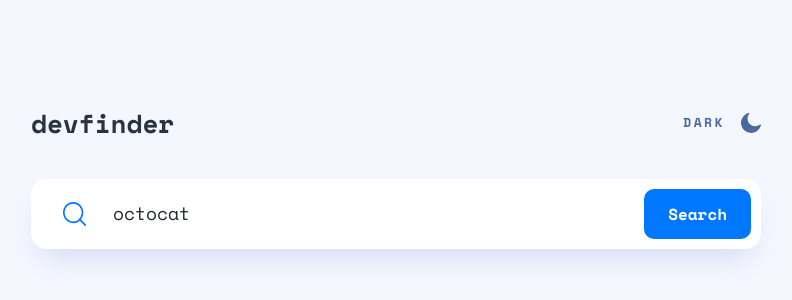
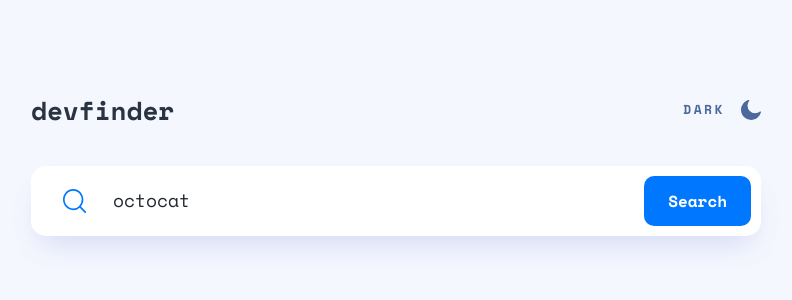
Before and after one commit to kevinndlc/github-user-search-app, a Vue app: page / in a window 1280 px wide. Shown: the part 224-524 px from the top of the page, without its empty margins (244-1036 px from the left). Built offline with nearby package versions, Linux system fonts and the light colour scheme; no server answers.

Commit message:
Fix: Pixel Perfect Desktop Solution

```diff
--- a/src/App.vue
+++ b/src/App.vue
@@ -61,6 +61,7 @@ async function fetchUserData(username: string) {
 
   @include mixins.tabletAndUp {
     padding-block: 0;
+    padding-bottom: 1.625rem;
   }
 }
 
```
